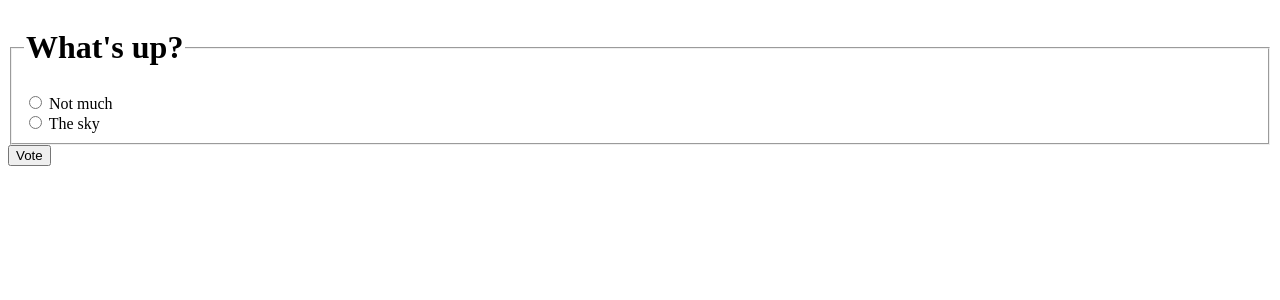
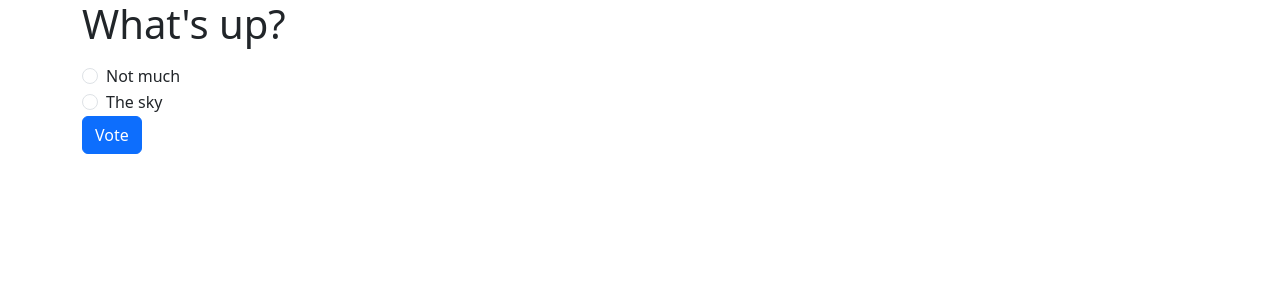
Before and after one commit to paoladiazzh/polls-tutorial, a Django app: page /polls/1/ in a window 1280 px wide. Shown: the top 300 px of the page. Run offline with Django 4.2, Linux system fonts and the light colour scheme; data comes from the database, SQL or seed files in the repository; both versions use the stored data as it was after the commit.

Commit message:
Added bootstrap to detail.html

```diff
--- a/mysite/polls/templates/polls/detail.html
+++ b/mysite/polls/templates/polls/detail.html
@@ -1,12 +1,30 @@
+{% load static %}
+
+<!DOCTYPE html>
+<html>
+<head>
+    <title>Vote Form</title>
+    <!-- Add Bootstrap CDN link for CSS -->
+    <link rel="stylesheet" href="https://cdn.jsdelivr.net/npm/bootstrap@5.3.0/dist/css/bootstrap.min.css">
+</head>
+<body>
+    <div class="container">
         <form action="{% url 'polls:vote' question.id %}" method="post">
             {% csrf_token %}
             <fieldset>
                 <legend><h1>{{ question.question_text }}</h1></legend>
                 {% if error_message %}<p><strong>{{ error_message }}</strong></p>{% endif %}
                 {% for choice in question.choice_set.all %}
-            <input type="radio" name="choice" id="choice{{ forloop.counter }}" value="{{ choice.id }}">
-            <label for="choice{{ forloop.counter }}">{{ choice.choice_text }}</label><br>
+                    <div class="form-check">
+                        <input class="form-check-input" type="radio" name="choice" id="choice{{ forloop.counter }}" value="{{ choice.id }}">
+                        <label class="form-check-label" for="choice{{ forloop.counter }}">{{ choice.choice_text }}</label>
+                    </div>
                 {% endfor %}
             </fieldset>
-    <input type="submit" value="Vote">
+            <input type="submit" class="btn btn-primary" value="Vote">
         </form>
+        <!-- Add Bootstrap CDN link for JavaScript (optional) -->
+        <script src="https://cdn.jsdelivr.net/npm/bootstrap@5.3.0/dist/js/bootstrap.min.js"></script>
+    </div>
+</body>
+</html>
```
Also changed, not shown: mysite/db.sqlite3. Lines whose indentation alone changed are shown as unchanged.
